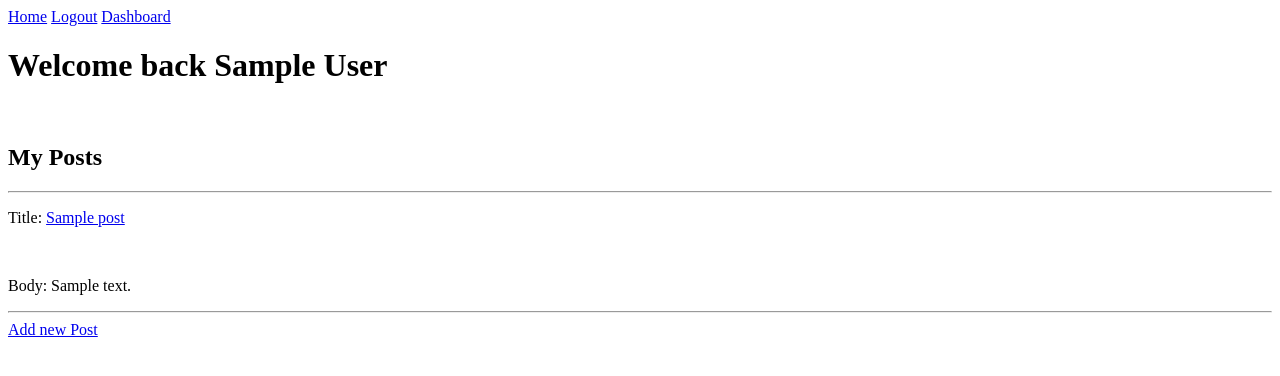
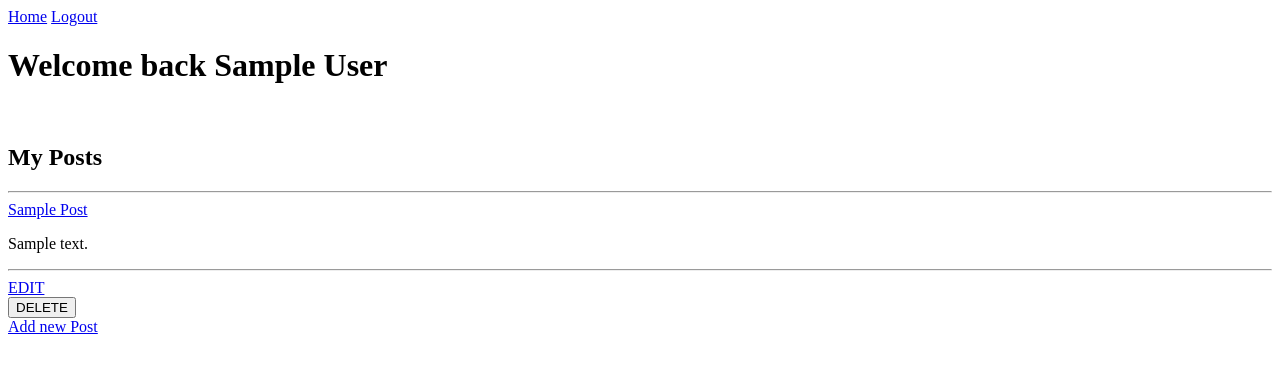
Before and after one commit to Ukponobott/MiniBlog, a Flask app: page /dashboard in a window 1280 px wide. Shown: the top 376 px of the page. Run offline with Flask 2, Linux system fonts and the light colour scheme; the visitor is signed in with stand-in values (Sample User, id 1); a database or web service that is not in the repository returns one stand-in record (values such as "Sample title"); some libraries are stand-ins or nearby versions.

Commit message:
Added new changes

```diff
--- a/app.py
+++ b/app.py
@@ -20,8 +20,10 @@ def index():
         users = mongo.db.users
         posts = mongo.db.posts
         current_user = users.find_one({"first_name": session["first_name"]})
-        # new_post = request.form["title"], request.form["body"], request.form["author"])
-        posts.insert_one({"title": request.form["title"],
+        # store the post_title in a variable and convert it to lowercase before storing it in the database
+        title = request.form["title"]
+        title = title.lower()
+        posts.insert_one({"title": title,
                           "body": request.form["body"],
                           "author_first_name": current_user["first_name"],
                           "author_last_name": current_user["last_name"]})
@@ -86,6 +88,9 @@ def dashboard():
     if "first_name" in session:
         my_posts = mongo.db.posts.find({"author_first_name": session["first_name"]})
         return render_template('dashboard.html', my_posts=my_posts)
+    else:
+        return redirect(url_for("login"))
+# def edit_profile():
 
 
 @app.route("/logout")
@@ -107,7 +112,8 @@ def show(title):
             if request.method == b'PATCH':
                 edit_post = mongo.db.posts
                 raw = edit_post.find_one({"title": title})
-                new_value = {"$set": {"title": request.form["title"], "body": request.form["body"]}}
+                new_value = {"$set": {"title": request.form["title"],
+                                      "body": request.form["body"]}}
                 edit_post.update(raw, new_value)
                 return redirect(url_for("index"))
             if request.method == b'DELETE':
--- a/templates/add.html
+++ b/templates/add.html
@@ -1,7 +1,7 @@
 {% extends "base.html" %}
 
 {% block content %}
-
+<a href="{{ url_for('dashboard')}}">Dashboard</a>
 
 <h1>Add a new Post</h1>
 
--- a/templates/base.html
+++ b/templates/base.html
@@ -2,14 +2,14 @@
 <html lang="en">
 <head>
     <meta charset="UTF-8">
-    <title>Poem Paradise</title>
+    <title>Blog</title>
 </head>
 <body>
 <a href="{{url_for('index')}}">Home</a>
 
 {% if session %}
 <a href="{{ url_for('logout') }}">Logout</a>
-<a href="{{ url_for('dashboard')}}">Dashboard</a>
+
 
 {% else %}
 <a href="{{ url_for('login') }}">Login</a>
--- a/templates/dashboard.html
+++ b/templates/dashboard.html
@@ -8,14 +8,25 @@
 
 <br>
 
+
 <h2>My Posts</h2>
 <hr>
 {% for post in my_posts %}
 
-<p>Title: <a href="{{url_for('show',title=post['title'])}}"> {{post["title"]}}</a></p>
+<a href="{{url_for('show',title=post['title'])}}"> {{post["title"].title()}}</a>
+
 <br>
-<p>Body: {{post["body"]}}</p>
+
+<p>{{post["body"]}}</p>
+
 <hr>
+<a href="{{url_for('edit', title=post['title'])}}">EDIT</a>
+
+
+<form method="POST" action="{{url_for('show', title=post['title'])}}?_method=DELETE">
+    <input type="submit" value="DELETE">
+</form>
+
 {% endfor %}
 {% endif %}
 <a href="{{url_for('new_post')}}">Add new Post</a>
--- a/templates/edit.html
+++ b/templates/edit.html
@@ -1,7 +1,7 @@
 {% extends "base.html" %}
 
 {% block content %}
-
+<a href="{{ url_for('dashboard')}}">Dashboard</a>
 <h1>Edit this Post</h1>
 <form method="POST" action="{{url_for('show', title=post['title'])}}?_method=PATCH">
 
```
Also changed, not shown: templates/index.html (+6 -3 lines), templates/show.html (+5 -9 lines).
